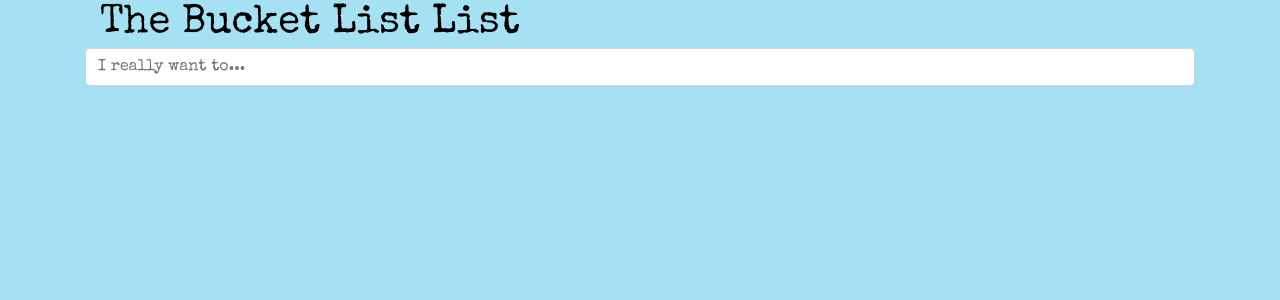
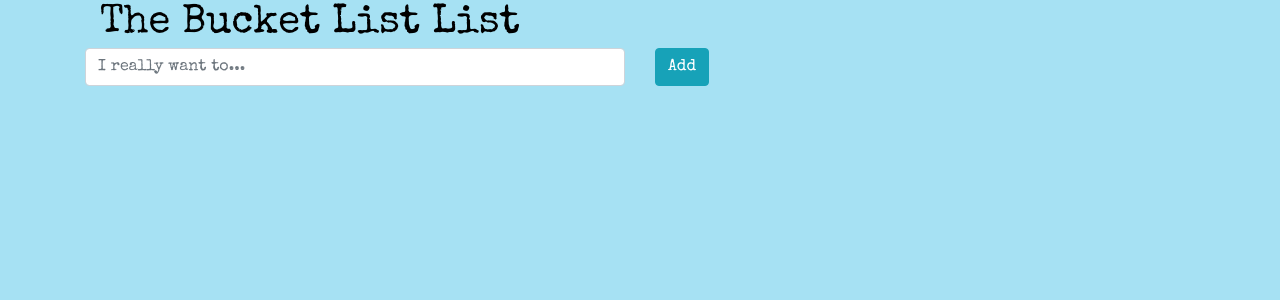
Before and after one commit to emmastockton/bucketlist-app-frontend, a React app: page / in a window 1280 px wide. Shown: the top 300 px of the page. Built offline with nearby package versions, Linux system fonts and the light colour scheme.

Commit message:
SubmitButton file added

```diff
--- a/src/App.js
+++ b/src/App.js
@@ -1,13 +1,21 @@
 import React, { Component } from 'react';
 import Header from './components/Header';
 import InputBox from './components/InputBox';
+import SubmitButton from './components/SubmitButton';
 
 class App extends Component {
   render() {
     return (
       <div className="container">
         <Header />
-        <InputBox />
+        <div class="row">
+          <div class="col-sm">
+            <InputBox />
+          </div>
+          <div class="col-sm">
+            <SubmitButton />
+          </div>
+        </div>
       </div>
     );
   }
--- /dev/null
+++ b/src/components/SubmitButton.js
@@ -0,0 +1,17 @@
+import React from 'react';
+
+class SubmitButton extends React.Component {
+
+    render() {
+        return (<button type="button" class="btn btn-info">Add</button>);
+    }
+
+}
+
+const styles = {
+    submitButton : {
+
+    }
+};
+
+export default SubmitButton;
```
